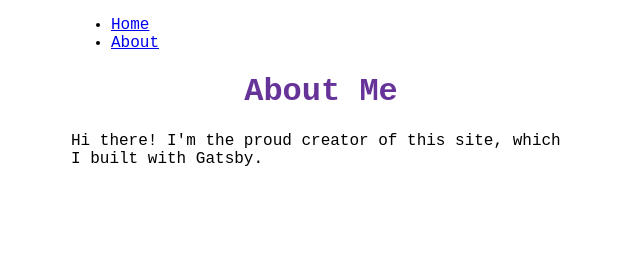
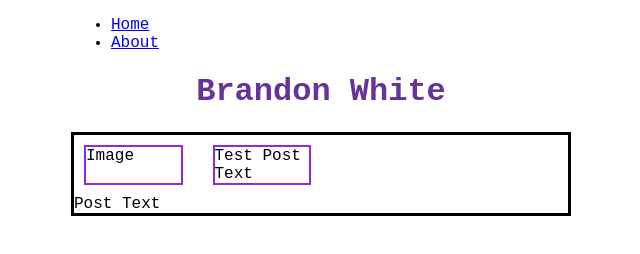
Before and after one commit to bjwhite-fnal/semper-climb, a Gatsby site: page /about in a window 1280 px wide. Shown: the whole page, without its empty margins (319-959 px from the left). Built offline with nearby package versions, Linux system fonts and the light colour scheme; Gatsby itself is replaced by a stand-in of ours.

Commit message:
Remove implementation that should go in components.

```diff
--- a/src/pages/about.js
+++ b/src/pages/about.js
@@ -1,12 +1,13 @@
 // Step 1: Import React
 import * as React from 'react'
 import Layout from '../components/layout'
+import AboutMe from '../components/aboutme'
 
 // Step 2: Define your component
 const AboutPage = () => {
   return (
-    <Layout pageTitle="About Me">
-        <p>Hi there! I'm the proud creator of this site, which I built with Gatsby.</p>
+    <Layout pageTitle="Brandon White">
+        <AboutMe></AboutMe>
     </Layout>
   )
 }
```
Also changed, not shown: src/pages/index.js (+7 -2 lines).
